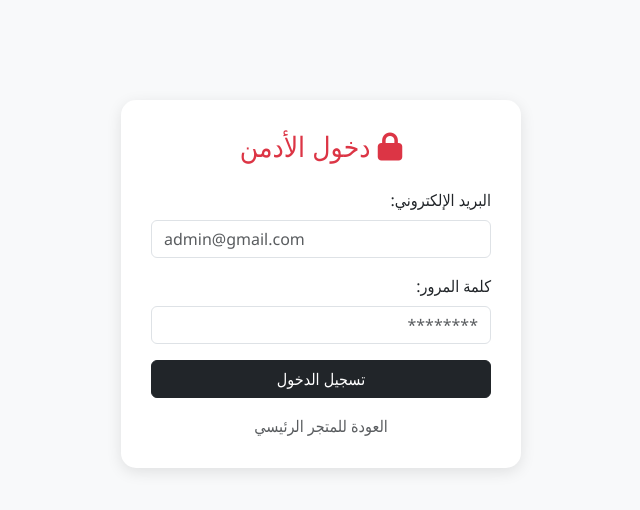
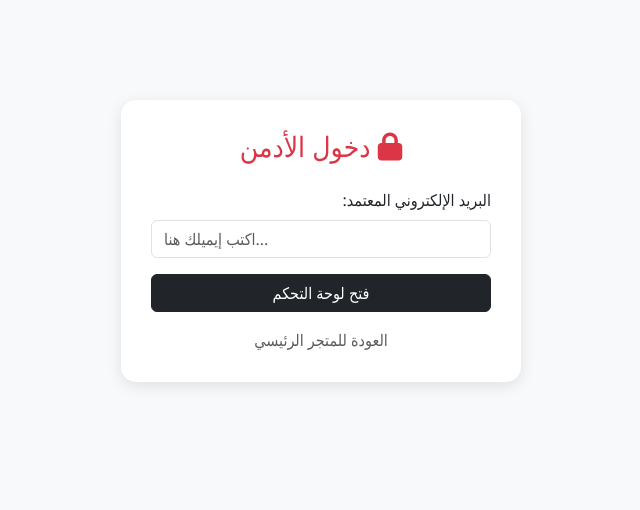
Before and after one commit to omarosman20074-rgb/Torathe-Store, a plain HTML site: page admin.html in a window 1280 px wide. Shown: the whole page, without its empty margins (319-959 px from the left). Drawn offline with nearby package versions, Linux system fonts and the light colour scheme.

Commit message:
Update admin.html

```diff
--- a/admin.html
+++ b/admin.html
@@ -13,19 +13,15 @@
 </head>
 <body>
 
-    <!-- قسم تسجيل الدخول -->
+    <!-- صندوق تسجيل الدخول بالبريد فقط -->
     <div id="auth-container" class="container">
         <div class="login-box">
             <h3 class="text-center mb-4 text-danger"><i class="fas fa-lock"></i> دخول الأدمن</h3>
             <div class="mb-3">
-                <label class="form-label">البريد الإلكتروني:</label>
-                <input type="email" id="admin-email" class="form-control" placeholder="admin@gmail.com">
+                <label class="form-label">البريد الإلكتروني المعتمد:</label>
+                <input type="email" id="admin-email" class="form-control" placeholder="اكتب إيميلك هنا...">
             </div>
-            <div class="mb-3">
-                <label class="form-label">كلمة المرور:</label>
-                <input type="password" id="admin-password" class="form-control" placeholder="********">
-            </div>
-            <button onclick="loginAdmin()" class="btn btn-dark w-100 mb-3">تسجيل الدخول</button>
+            <button onclick="loginAdmin()" class="btn btn-dark w-100 mb-3">فتح لوحة التحكم</button>
             <div class="text-center">
                 <a href="index.html" class="text-decoration-none text-muted">العودة للمتجر الرئيسي</a>
             </div>
```
